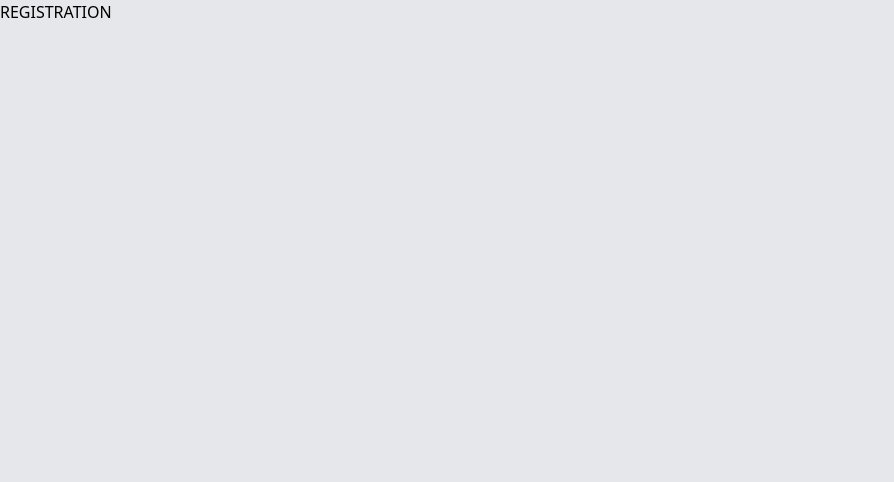
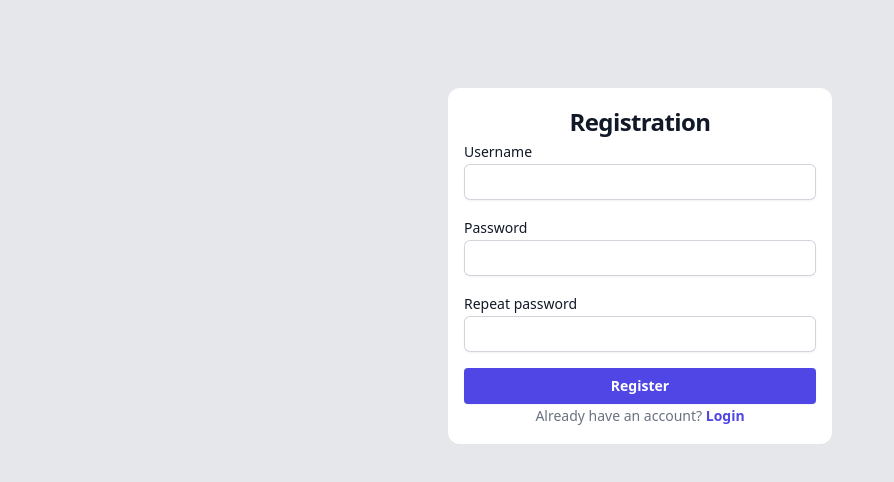
Before and after one commit to mkinkela1/tic-tac-toe, a React (Vite) app: page /registration in a window 1280 px wide. Shown: the top 482 px of the page, without its empty margins (0-894 px from the left). Built offline with nearby package versions, Linux system fonts and the light colour scheme.

Commit message:
Register a user

```diff
--- a/src/App.tsx
+++ b/src/App.tsx
@@ -17,6 +17,7 @@ import Game from "src/pages/Game";
 import GamesList from "src/pages/GamesList";
 import Highscores from "src/pages/Highscores";
 import Login from "src/pages/Login";
+import Registration from "src/pages/Registration";
 
 const App: React.FC = () => {
   return (
@@ -25,7 +26,7 @@ const App: React.FC = () => {
       <AuthProvider>
         <Routes>
           <Route path={AllRoutes.LOGIN} element={<Login />} />
-          <Route path={AllRoutes.REGISTRATION} element={<>REGISTRATION</>} />
+          <Route path={AllRoutes.REGISTRATION} element={<Registration />} />
           <Route
             path={AllRoutes.GAMES}
             element={
--- a/src/components/Button.tsx
+++ b/src/components/Button.tsx
@@ -1,15 +1,17 @@
 import * as React from "react";
 
-type Props = {
+export type ButtonProps = {
   label: string;
   onClick: () => void;
+  disabled?: boolean;
 };
 
-const Button: React.FC<Props> = ({ label, onClick }) => {
+const Button: React.FC<ButtonProps> = ({ label, onClick, disabled }) => {
   return (
     <button
-      className="flex w-full justify-center rounded bg-indigo-600 px-3 py-1.5 text-sm font-semibold leading-6 text-white shadow-sm hover:bg-indigo-500 focus-visible:outline focus-visible:outline-2 focus-visible:outline-offset-2 focus-visible:outline-indigo-600"
+      className="flex w-full justify-center rounded bg-indigo-600 px-3 py-1.5 text-sm font-semibold leading-6 text-white shadow-sm hover:bg-indigo-500 focus-visible:outline focus-visible:outline-2 focus-visible:outline-offset-2 focus-visible:outline-indigo-600 disabled:bg-gray-300"
       onClick={onClick}
+      disabled={disabled}
     >
       {label}
     </button>
--- /dev/null
+++ b/src/components/table/cells/GameActionsCell.tsx
@@ -0,0 +1,48 @@
+import React from "react";
+import { useNavigate } from "react-router-dom";
+import Button, { ButtonProps } from "src/components/Button";
+import { useAuth } from "src/contexts/AuthContext";
+import { AllRoutes } from "src/enums/AllRoutes";
+import { TBoardResult } from "src/types/TGetGamesResponse";
+import { isNullOrUndefined } from "src/utils/isNotNullOrUndefined";
+
+type Props = {
+  value: TBoardResult;
+};
+
+const GameActionsCell: React.FC<Props> = ({
+  value: { id, first_player, second_player, status },
+}) => {
+  const navigate = useNavigate();
+  const { userId } = useAuth();
+
+  const getButtonProps = (): ButtonProps => {
+    if (
+      status === "open" &&
+      isNullOrUndefined(second_player) &&
+      first_player.id !== userId
+    )
+      return {
+        label: "Join",
+        onClick: () => navigate(`${AllRoutes.GAMES}/${id}`),
+      };
+
+    if (
+      status === "progress" &&
+      (first_player.id === userId || second_player?.id === userId)
+    )
+      return {
+        label: "Play",
+        onClick: () => navigate(`${AllRoutes.GAMES}/${id}`),
+      };
+
+    return {
+      label: "View",
+      onClick: () => navigate(`${AllRoutes.GAMES}/${id}`),
+    };
+  };
+
+  return <Button {...getButtonProps()} />;
+};
+
+export default GameActionsCell;
--- a/src/pages/GamesList.tsx
+++ b/src/pages/GamesList.tsx
@@ -3,6 +3,7 @@ import Button from "src/components/Button";
 import SelectableDropdown, { TOption } from "src/components/SelectableDropdown";
 import Table from "src/components/table/Table";
 import DateTimeCell from "src/components/table/cells/DateTimeCell";
+import GameActionsCell from "src/components/table/cells/GameActionsCell";
 import PlayerCell from "src/components/table/cells/PlayerCell";
 import WinnerCell from "src/components/table/cells/WinnerCell";
 import { AllRoutes } from "src/enums/AllRoutes";
@@ -73,6 +74,12 @@ const GamesList: React.FC = () => {
       Header: "Status",
       accessor: "status",
     },
+    {
+      Header: "Actions",
+      Cell: ({ row: { original } }: TCell<TBoardResult>) => (
+        <GameActionsCell value={original} />
+      ),
+    },
   ]);
 
   const { results, ...meta } = data || {};
--- a/src/pages/Highscores.tsx
+++ b/src/pages/Highscores.tsx
@@ -8,7 +8,7 @@ import { TGetUsersResponse, TUser } from "src/types/TGetUsersResponse";
 
 const Highscores: React.FC = () => {
   const { filters, setFilters } = useTableQueryParams();
-  const data = useFetch<TGetUsersResponse>(
+  const { data } = useFetch<TGetUsersResponse>(
     "https://tictactoe.aboutdream.io/users/",
     filters,
   );
--- /dev/null
+++ b/src/pages/Registration.tsx
@@ -0,0 +1,112 @@
+import { yupResolver } from "@hookform/resolvers/yup";
+import axios from "axios";
+import React, { useEffect, useRef } from "react";
+import { useForm } from "react-hook-form";
+import { Link, useNavigate } from "react-router-dom";
+import { toast } from "react-toastify";
+import Button from "src/components/Button";
+import ControlledInput from "src/components/ControlledInput";
+import { AllRoutes } from "src/enums/AllRoutes";
+import { isNotObjectEmpty } from "src/utils/isEmptyObject";
+import * as Yup from "yup";
+
+const registrationSchema = Yup.object().shape({
+  username: Yup.string().required("Username is required"),
+  password: Yup.string().required("Password is required"),
+  repeatPassword: Yup.string()
+    .test((value, { parent }) => value === parent.password)
+    .required("Repeat password is required"),
+});
+
+type TRegistrationData = Yup.InferType<typeof registrationSchema>;
+
+const Registration: React.FC = () => {
+  const navigate = useNavigate();
+  const abortController = useRef<AbortController>();
+
+  const {
+    control,
+    handleSubmit,
+    formState: { errors },
+  } = useForm({
+    mode: "all",
+    resolver: yupResolver(registrationSchema),
+    defaultValues: { username: "", password: "", repeatPassword: "" },
+  });
+
+  useEffect(() => {
+    abortController.current = new AbortController();
+
+    return () => {
+      abortController.current?.abort();
+    };
+  }, []);
+
+  const handleSave = () =>
+    handleSubmit(async ({ username, password }: TRegistrationData) => {
+      try {
+        await axios.post(
+          "https://tictactoe.aboutdream.io/register/",
+          {
+            username,
+            password,
+          },
+          { signal: abortController.current?.signal },
+        );
+
+        toast.success("Account created successfully.");
+
+        navigate(AllRoutes.LOGIN);
+      } catch {
+        toast.error("Unable to register.");
+      }
+    })();
+  return (
+    <>
+      <div className="flex min-h-full flex-1 flex-col justify-center px-6 py-12 lg:px-8">
+        <div className="bg-white rounded-xl p-4 mt-10 sm:mx-auto sm:w-full sm:max-w-sm">
+          <h2 className="text-center text-2xl font-bold leading-9 tracking-tight text-gray-900">
+            Registration
+          </h2>
+
+          <ControlledInput
+            control={control}
+            fieldName="username"
+            label="Username"
+          />
+
+          <ControlledInput
+            control={control}
+            fieldName="password"
+            label="Password"
+            type="password"
+          />
+
+          <ControlledInput
+            control={control}
+            fieldName="repeatPassword"
+            label="Repeat password"
+            type="password"
+          />
+          <Button
+            label="Register"
+            onClick={handleSave}
+            disabled={isNotObjectEmpty(errors)}
+          />
+
+          <p className="text-center text-sm text-gray-500">
+            Already have an account?{" "}
+            <Link
+              className="font-semibold leading-6 text-indigo-600 hover:text-indigo-500"
+              to={AllRoutes.LOGIN}
+            >
+              Login
+            </Link>
+          </p>
+        </div>
+      </div>
+    </>
+  );
+};
+
+export default Registration;
--- /dev/null
+++ b/src/utils/isEmptyObject.ts
@@ -0,0 +1,7 @@
+export const isObjectEmpty = (obj: object) => {
+  return Object.keys(obj).length === 0;
+};
+
+export const isNotObjectEmpty = (obj: object) => {
+  return !isObjectEmpty(obj);
+};
```
